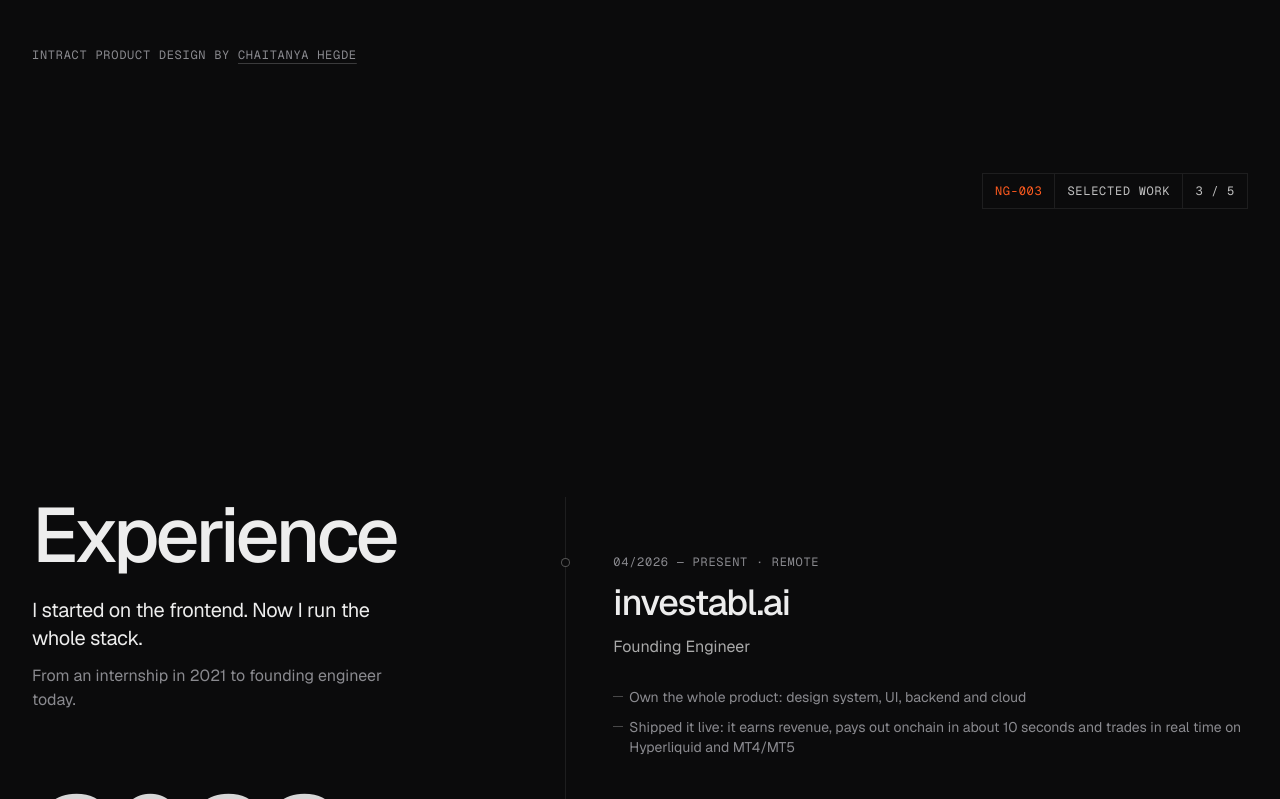
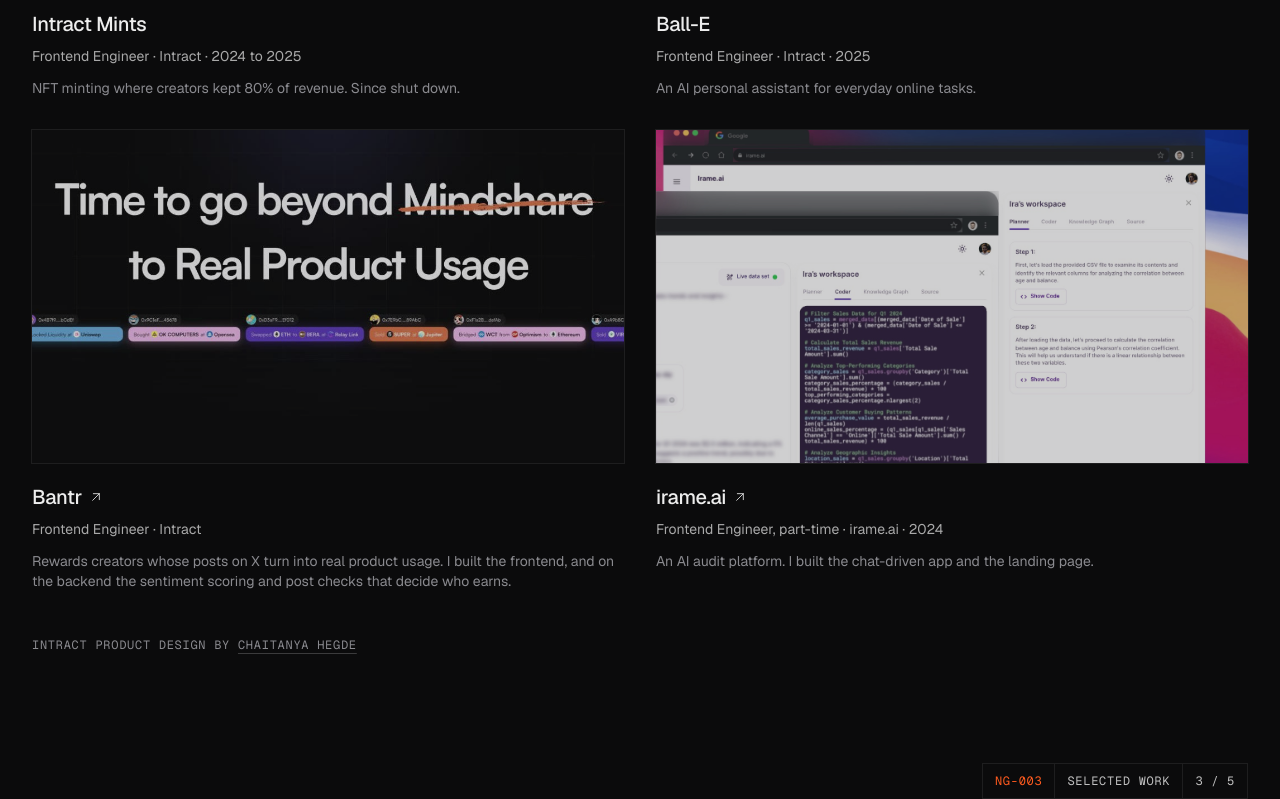
Before and after one commit to LoneWolfXVII/portfolio, a Next.js app: page / in a window 1280 px wide. Shown: the part 5401-6200 px from the top of the page. Built offline with nearby package versions, Linux system fonts and the light colour scheme.

Commit message:
work: add Bantr to also shipped

```diff
--- a/src/components/sections/selected-work.tsx
+++ b/src/components/sections/selected-work.tsx
@@ -106,7 +106,7 @@
 					<p className="annot mb-8 border-b border-line pb-4">
 						Also shipped
 					</p>
-					<ul className="grid gap-12 sm:grid-cols-2 sm:gap-8 lg:grid-cols-3">
+					<ul className="grid gap-12 sm:grid-cols-2 sm:gap-8">
 						{archive.map((w) => (
 							<li key={w.slug}>
 								<div className="relative aspect-video overflow-hidden bg-raised ring-1 ring-line">
@@ -115,7 +115,7 @@
 											src={w.cover.src}
 											alt={w.cover.alt}
 											fill
-											sizes="(min-width: 1024px) 30vw, (min-width: 640px) 45vw, 100vw"
+											sizes="(min-width: 640px) 45vw, 100vw"
 											className="object-cover opacity-80 grayscale-[0.3]"
 										/>
 									)}
@@ -136,7 +136,9 @@
 									)}
 								</h3>
 								<p className="mt-2 text-sm text-ink/70">
-									{w.role} · {w.company} · {w.years}
+									{[w.role, w.company, w.years]
+										.filter(Boolean)
+										.join(' · ')}
 								</p>
 								<p className="mt-3 text-sm text-muted">
 									{w.oneLiner}
--- a/src/content/work.ts
+++ b/src/content/work.ts
@@ -371,6 +371,30 @@
 		hasPage: false,
 	},
 	{
+		slug: 'bantr',
+		title: 'Bantr',
+		company: 'Intract',
+		role: 'Frontend Engineer',
+		years: '',
+		oneLiner:
+			'Rewards creators whose posts on X turn into real product usage. I built the frontend, and on the backend the sentiment scoring and post checks that decide who earns.',
+		link: 'https://bantr.fun',
+		stack: [],
+		cover: {
+			src: '/work/bantr/cover.jpg',
+			alt: 'Bantr landing page: time to go beyond mindshare to real product usage, over a stream of onchain actions',
+			width: 1060,
+			height: 596,
+		},
+		gallery: [],
+		context: '',
+		owned: [],
+		deepdives: [],
+		outcome: '',
+		featured: false,
+		hasPage: false,
+	},
+	{
 		slug: 'irame',
 		title: 'irame.ai',
 		company: 'irame.ai',
```
Also changed, not shown: public/work/bantr/cover.jpg (added).
